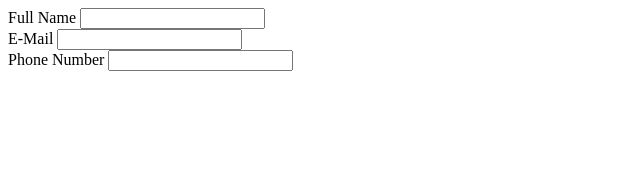
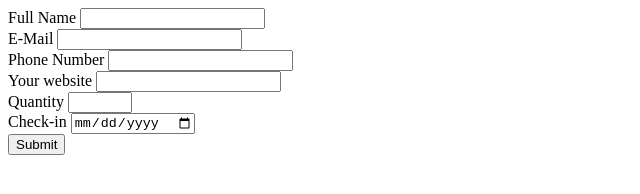
Before and after one commit to 16WDWE02/forms, a plain HTML site: page index.html in a window 1280 px wide. Shown: the whole page, without its empty margins (0-640 px from the left). Drawn offline with Linux system fonts and the light colour scheme.

Commit message:
Add more form elements

```diff
--- a/index.html
+++ b/index.html
@@ -12,12 +12,12 @@
 
 			<div>
 				<label for="full-name">Full Name</label>
-				<input type="text" id="full-name">
+				<input type="text" id="full-name" required>
 			</div>
 
 			<div>
 				<label for="email">E-Mail</label>
-				<input type="email" id="email">
+				<input type="email" id="email" required>
 			</div>
 
 			<div>
@@ -25,7 +25,22 @@
 				<input type="tel" id="phone">
 			</div>
 
+			<div>
+				<label for="website">Your website</label>
+				<input type="url" id="website">
+			</div>
 
+			<div>
+				<label for="quantity">Quantity</label>
+				<input type="number" id="quantity" min="1" max="500">
+			</div>
+
+			<div>
+				<label for="date">Check-in</label>
+				<input type="date" id="date">
+			</div>
+
+			<input type="submit">
 
 		</form>
 
```
